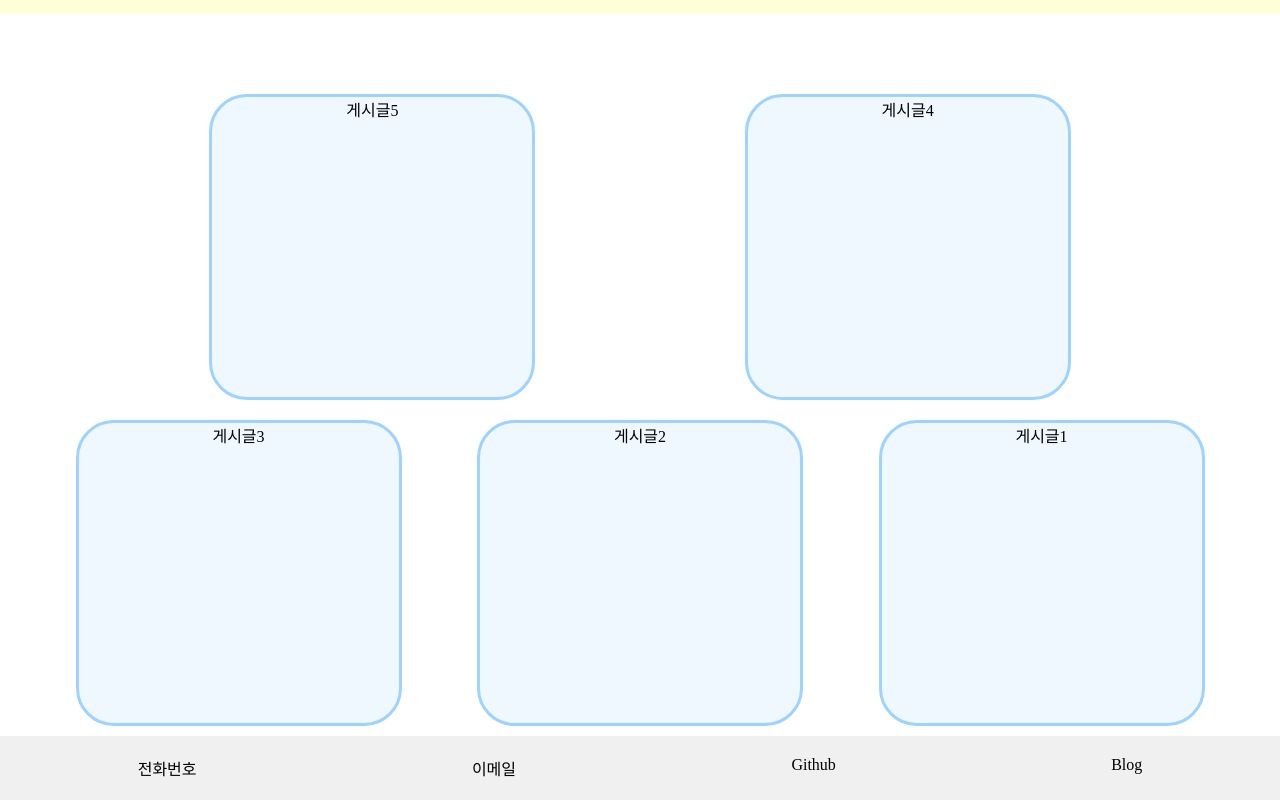
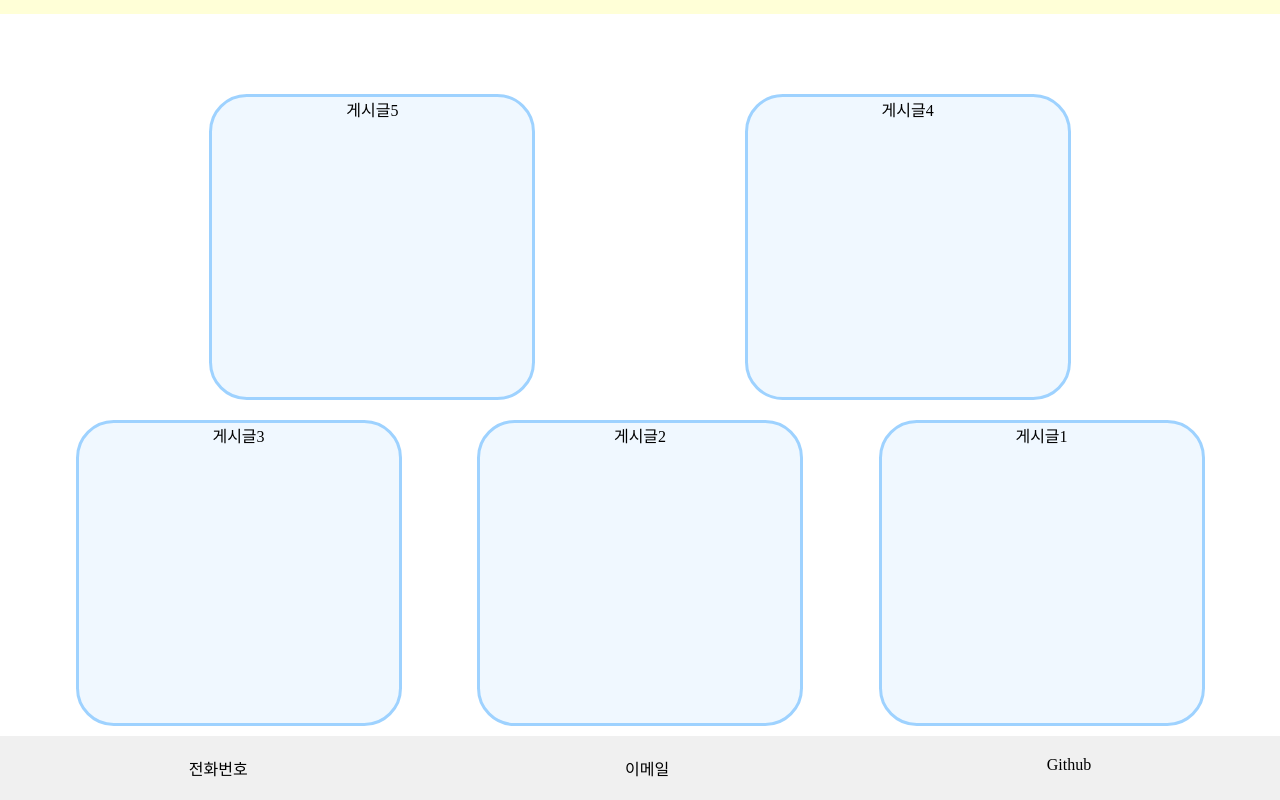
Before and after one commit to aaronktaey/myapple, a React (Create React App) app: page / in a window 1280 px wide. Shown: the part 356-1156 px from the top of the page. Built offline with nearby package versions, Linux system fonts and the light colour scheme.

Commit message:
푸터 블로그 제거

```diff
--- a/src/Footer.js
+++ b/src/Footer.js
@@ -12,9 +12,6 @@ function Footer() {
       <div className="footer-item">
         Github
       </div>
-      <div className="footer-item">
-        Blog
-      </div>
     </div>
   );
 }
```
